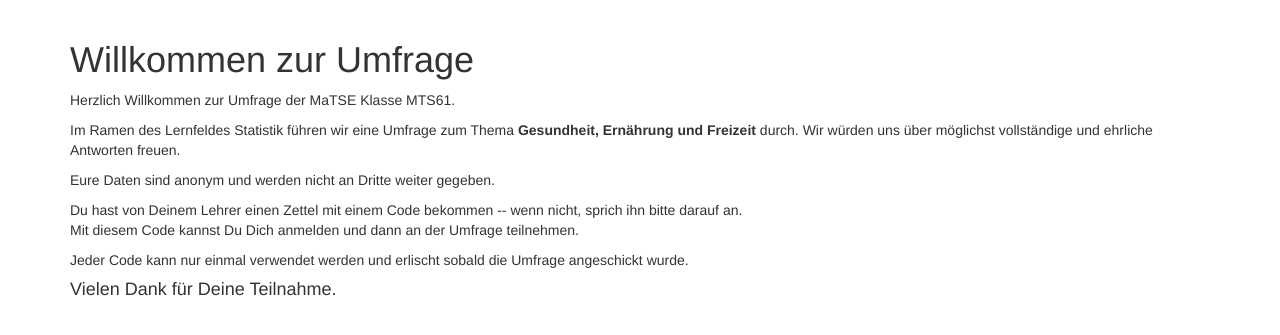
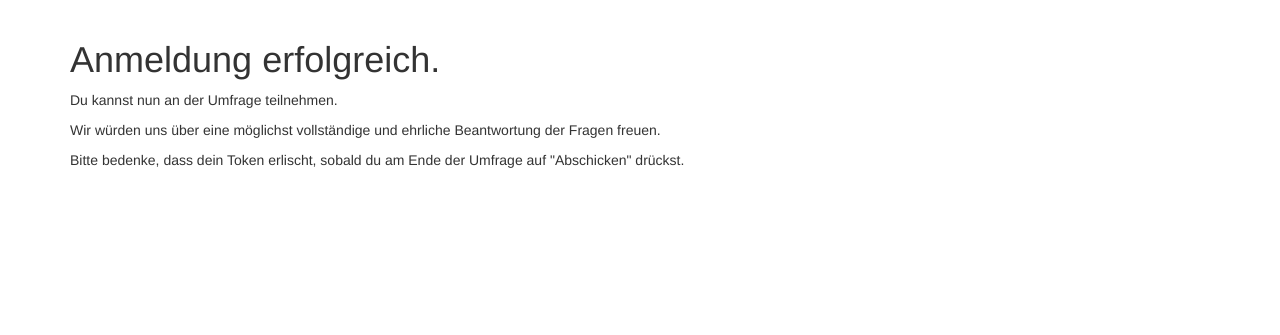
Before and after one commit to sanklamm/survey_app, a Flask app: page / in a window 1280 px wide. Shown: the part 52-387 px from the top of the page. Run offline with Flask 2, Linux system fonts and the light colour scheme; the visitor is signed in with stand-in values (Sample User, id 1); data comes from the database, SQL or seed files in the repository; data that the repository does not hold is empty; parts of the project's set-up code (start-up, migrations or seed data) failed here and were passed over; some libraries are stand-ins or nearby versions.

Commit message:
added after login message

```diff
--- a/app/__init__.py
+++ b/app/__init__.py
@@ -14,9 +14,11 @@ app.config.from_object(Config)
 db = SQLAlchemy(app)
 migrate = Migrate(app, db)
 bootstrap = Bootstrap(app)
+
 # for debugging
 app.debug = True
-toolbar = DebugToolbarExtension(app)
+# toolbar = DebugToolbarExtension(app)
+
 # for login
 login = LoginManager(app)
 from app import routes, models
--- a/app/models.py
+++ b/app/models.py
@@ -1,7 +1,6 @@
 from app import db
 from app import login
 from app import app
-# from flask_login import UserMixin
 from flask_user import current_user, login_required, roles_required, UserManager, UserMixin
 import string
 import random
@@ -133,7 +132,3 @@ class Answer(db.Model):
 
 def token_generator(size=6, chars=string.ascii_uppercase + string.digits):
     return ''.join(random.choice(chars) for _ in range(size))
-
-# print("-------------DB--------------")
-# print(db.config)
-# user_manager = UserManager(app, db)
--- a/app/templates/base.html
+++ b/app/templates/base.html
@@ -14,11 +14,6 @@
                     <span class="icon-bar"></span>
                 </button>
                 <a class="navbar-brand" href="{{ url_for('index') }}">Umfrage</a>
-            <!-- Umfrage:
-            <a href="/index">Home</a>
-            <a href="/login">Login</a>
-            <a href="/frage/neu">Frage erfassen</a>
-            <a href="/umfrage">Umfrage</a> -->
             </div>
             <div class="collapse navbar-collapse" id="bs-example-navbar-collapse-1">
                 <ul class="nav navbar-nav">
--- a/app/templates/index.html
+++ b/app/templates/index.html
@@ -1,6 +1,12 @@
 {% extends "base.html" %}
 
 {% block app_content %}
+    {% if current_user.is_authenticated %}
+        <h1>Anmeldung erfolgreich.</h1>
+        <p>Du kannst nun an der Umfrage teilnehmen.</p>
+        <p>Wir würden uns über eine möglichst vollständige und ehrliche Beantwortung der Fragen freuen.</p>
+        <p>Bitte bedenke, dass dein Token erlischt, sobald du am Ende der Umfrage auf "Abschicken" drückst.</p>
+    {% else %}
         <h1>Willkommen zur Umfrage</h1>
         <p>Herzlich Willkommen zur Umfrage der MaTSE Klasse MTS61.</p>
         <p>Im Ramen des Lernfeldes Statistik führen wir eine Umfrage zum Thema <strong>Gesundheit, Ernährung und Freizeit</strong> durch. Wir würden uns über möglichst vollständige und ehrliche Antworten freuen.</p>
@@ -9,4 +15,5 @@
         Mit diesem Code kannst Du Dich anmelden und dann an der Umfrage teilnehmen.</p>
         <p>Jeder Code kann nur einmal verwendet werden und erlischt sobald die Umfrage angeschickt wurde.</p>
         <h4>Vielen Dank für Deine Teilnahme.</h4>
+    {% endif %}
 {% endblock %}
```
Lines whose indentation alone changed are shown as unchanged.
